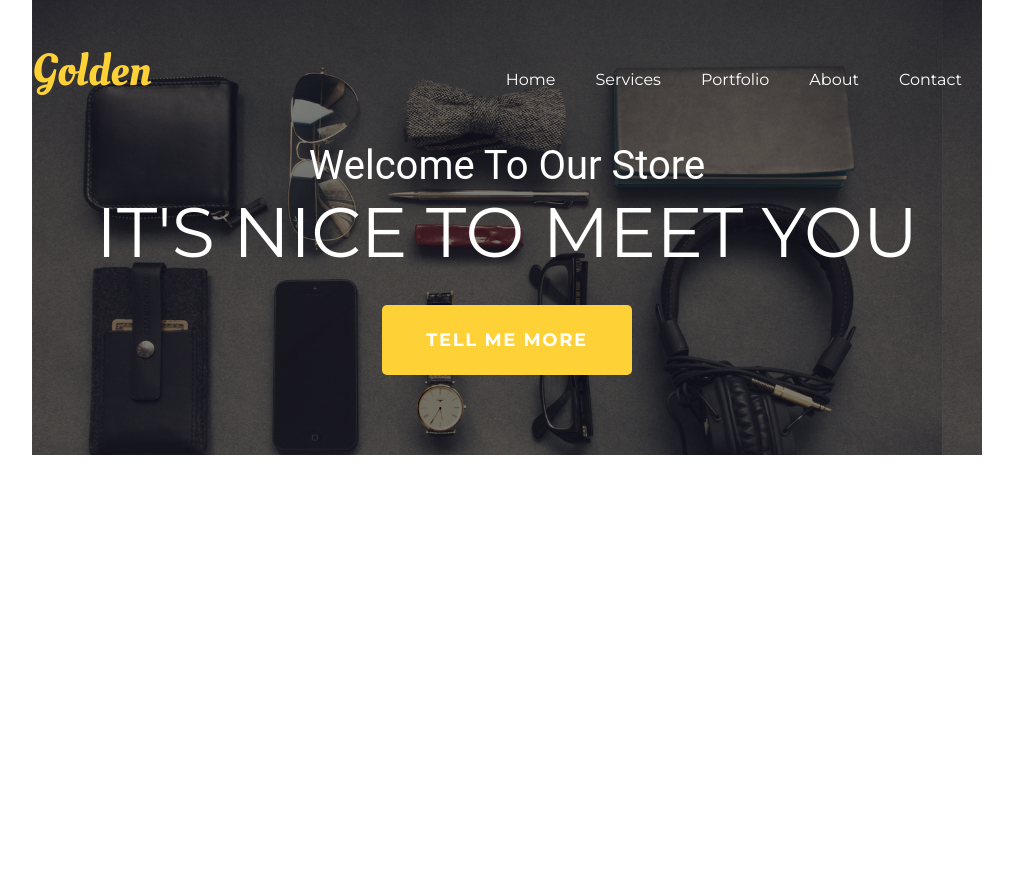
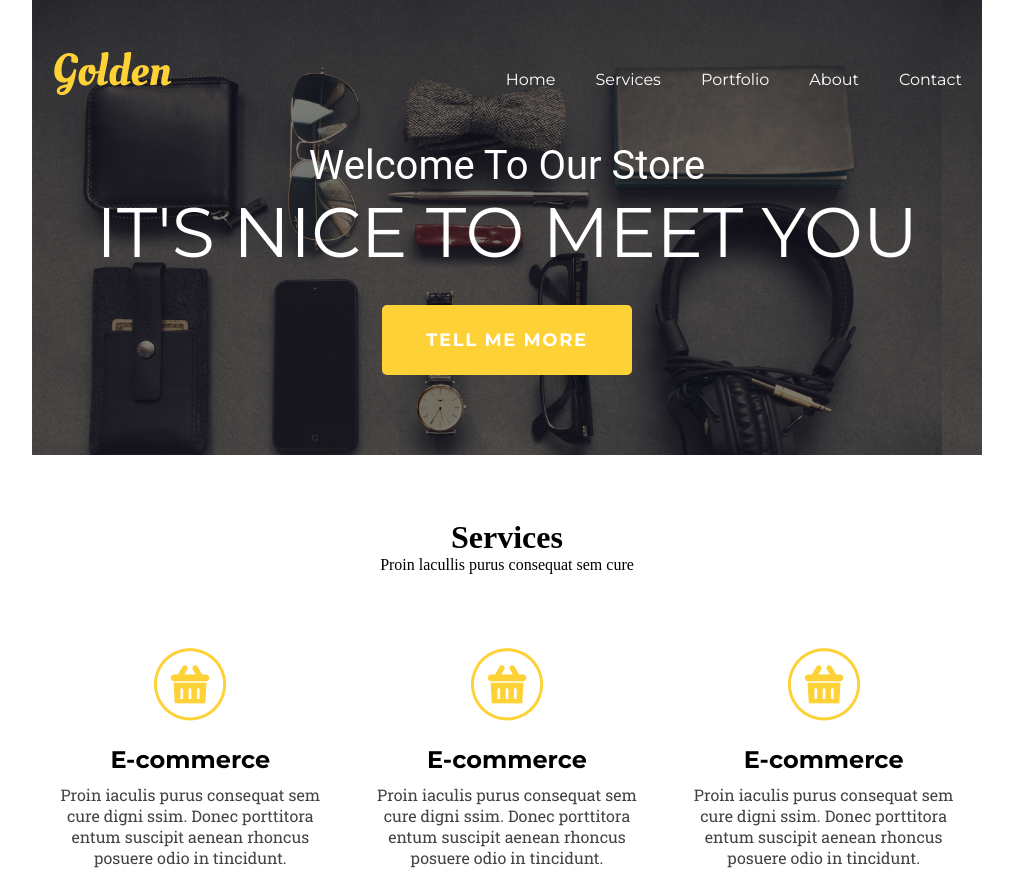
Before and after one commit to pkawecki/pure_react_javascript, a website built with Parcel: page index.html in a window 1280 px wide. Shown: the whole page, without its empty margins (133-1146 px from the left). Before the commit the page ends 800 px from the top, so only its background shows below. Built offline with nearby package versions, Linux system fonts and the light colour scheme.

Commit message:
grid pattern initialized

```diff
--- a/index.html
+++ b/index.html
@@ -24,13 +24,13 @@
     <!-- fonts -->
     <link href="https://fonts.googleapis.com/css?family=Montserrat:100,100italic,200,200italic,300,300italic,regular,italic,500,500italic,600,600italic,700,700italic,800,800italic,900,900italic" rel="stylesheet" />
     <link href="https://fonts.googleapis.com/css?family=Noto+Sans+Display:100,200,300,regular,500,600,700,800,900,100italic,200italic,300italic,italic,500italic,600italic,700italic,800italic,900italic" rel="stylesheet" />
-
+    <link href="https://fonts.googleapis.com/css?family=Roboto+Slab:100,200,300,regular,500,600,700,800,900" rel="stylesheet" />
     <!-- rules disabling -->
     <!-- [html-validate-disable aria-hidden] -->
 </head>
 
 <body>
-    <header class="header">
+    <header class="header-hero">
         <nav class="navbar">
             <a href="#" class="golden-logo">Golden</a>
             <ul class="nav-menu">
@@ -61,6 +61,33 @@
             <button>Tell me more</button>
         </main>
     </header>
+    <div class="container">
+        <header id="main-header">
+            <h1>Services</h1>
+            <p>Proin lacullis purus consequat sem cure</p>
+        </header>
+        <div class="s-content" id="content1">
+            <img src="./images/E-Commerce.png" alt="e-commerce">
+            <h2>E-commerce</h2>
+            <p>Proin iaculis purus consequat sem cure
+                digni ssim. Donec porttitora entum suscipit
+                aenean rhoncus posuere odio in tincidunt.</p>
+        </div>
+        <div class="s-content" id="content2">
+            <img src="./images/E-Commerce.png" alt="e-commerce">
+            <h2>E-commerce</h2>
+            <p>Proin iaculis purus consequat sem cure
+                digni ssim. Donec porttitora entum suscipit
+                aenean rhoncus posuere odio in tincidunt.</p>
+        </div>
+        <div class="s-content" id="content3">
+            <img src="./images/E-Commerce.png" alt="e-commerce">
+            <h2>E-commerce</h2>
+            <p>Proin iaculis purus consequat sem cure
+                digni ssim. Donec porttitora entum suscipit
+                aenean rhoncus posuere odio in tincidunt.</p>
+        </div>
+    </div>
 </body>
 
 </html>
--- a/package.json
+++ b/package.json
@@ -36,7 +36,8 @@
     "parcel-bundler": "^1.12.5",
     "postcss": "^8.2.6",
     "postcss-cli": "^8.3.1",
-    "sass": "^1.42.1"
+    "sass": "^1.42.1",
+    "vim": "^0.1.0"
   },
   "dependencies": {
     "serve-favicon": "^2.5.0"
--- /dev/null
+++ b/sass/grid.scss
@@ -0,0 +1,46 @@
+$max-width: 950px;
+
+.container{
+    display: grid;
+    margin: 0 auto;
+    max-width: $max-width;
+    min-height: 50vh;
+    grid-template-columns: 1fr 1fr 1fr;
+    grid-template-rows: auto 1fr;
+    grid-template-areas: "main-header main-header main-header"
+    "content1 content2 content3";
+    align-items: center;
+
+    >*{
+        text-align: center;
+    }
+}
+
+#main-header{
+    margin: 4rem 0 ;
+    grid-area: main-header;
+}
+#content1{
+    grid-area: content1;
+}
+#content2{
+    grid-area: content2;
+}
+#content3{
+    grid-area: content3 ;
+}
+
+.s-content{
+
+    margin: 0 20px;
+    >*{
+        margin: 10px 0;
+    }
+    h2{
+        font-family: 'Montserrat';
+    }
+    p{
+        font-family: 'Roboto Slab';
+        color: rgb(70, 66, 66);
+    }
+}
--- a/sass/style.scss
+++ b/sass/style.scss
@@ -1,13 +1,18 @@
 @import './hero-text.scss';
+@import './grid.scss';
 
 /*# sourceMappingURL=data:application/json;base64,eyJ2ZXJzaW9uIjozLCJzb3VyY2VzIjpbXSwibmFtZXMiOltdLCJtYXBwaW5ncyI6IiIsImZpbGUiOiJzdHlsZS5jc3MifQ== */
 @import url('https://fonts.googleapis.com/css2?family=Oleo+Script&display=swap');
-@import url(https://fonts.googleapis.com/css?family=Montserrat:100,100italic,200,200italic,300,300italic,regular,italic,500,500italic,600,600italic,700,700italic,800,800italic,900,900italic);
-@import url(https://fonts.googleapis.com/css?family=Roboto+Slab:100,200,300,regular,500,600,700,800,900);
+
+
 
 
 // Colors
 $golden-logo: #fed136;
+
+//Metrics
+$max-width: 950px;
+
 
 * {
     margin: 0;
@@ -19,10 +24,10 @@ html {
     font-size: 16px;
 }
 
-header {
+.header-hero {
     background-image: url("../images/background.png");
     background-size:contain;
-    max-width: 950px;
+    max-width: $max-width;
     margin: 0 auto;
     padding-bottom: 50px;
     // height: 100vh;
@@ -70,5 +75,6 @@ header {
         font-size: 45px;
         color: $golden-logo ;
         text-decoration: none;
+        padding: 0 20px;
     }
 }
```
Also changed, not shown: css/grid.css (added), css/hero-text.css (added), css/style.css, images/E-Commerce.png (added), images/Laptop.png (added), images/Locked.png (added), 1 other file.
